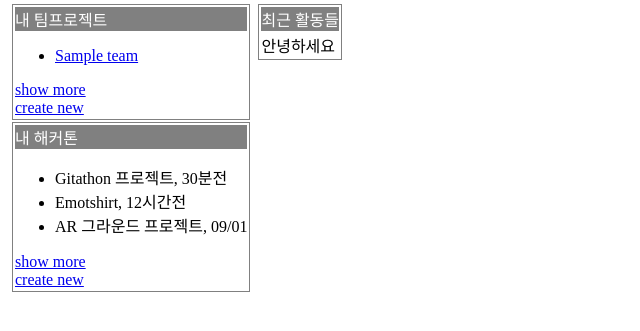
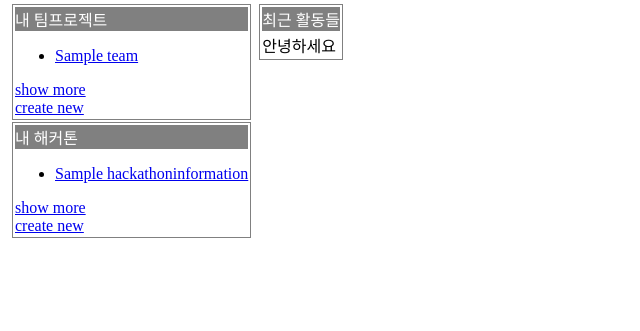
Before and after one commit to owlsogul/Gitathon, a Django app: template lobby/templates/lobby/main.html in a window 1280 px wide. Shown: the part 32-363 px from the top of the page, without its empty margins (0-640 px from the left). Run offline with Django 3.2, Linux system fonts and the light colour scheme; tables that the repository leaves empty hold one stand-in row (values such as "Sample post"); the template is opened without the code that fills it: values that come from a table or form of the project are taken from there, most other values are stand-ins (such as "Sample title", 1, 10 or a date in 2020).

Commit message:
fix lobby

```diff
--- a/lobby/templates/lobby/main.html
+++ b/lobby/templates/lobby/main.html
@@ -63,10 +63,11 @@ Gitathon Main
     </div>
     <div class="ContentBoxBody">
       <ul>
-        <li>Gitathon 프로젝트, 30분전</li>
-        <li>Emotshirt, 12시간전</li>
-        <li>AR 그라운드 프로젝트, 09/01</li>
+        {% for hack in hackList %}
+          <li><a href="/hackathon/page/main/{{hack.id}}">{{hack.title}}</a></li>
+        {% endfor %}
       </ul>
+
     </div>
     <div class="ContentBoxFooter">
       <a href="#">show more</a><br/>
--- a/lobby/views.py
+++ b/lobby/views.py
@@ -1,6 +1,7 @@
 from django.shortcuts import redirect, render
 from teamproject.models import Team
 from accounts.models import Member, Participate
+from hackathon.models import *
 
 # Create your views here.
 def login(request):
@@ -21,9 +22,12 @@ def main(request):
         for id in Participate.objects.filter(memberId=member[0]).values('teamId'):
             joinIds.append(id['teamId'])
         joinTeams = Team.objects.filter(id__in=joinIds)
+        # 내 해커톤
+        hackList = HackathonInformation.objects.filter(participate__memberId=request.session['memberId'])
         return render(request, 'lobby/main.html', {
             'memberId':request.session['memberId'],
             'teams':joinTeams,
+            'hackList':hackList
         })
 
 def signup(request):
```
